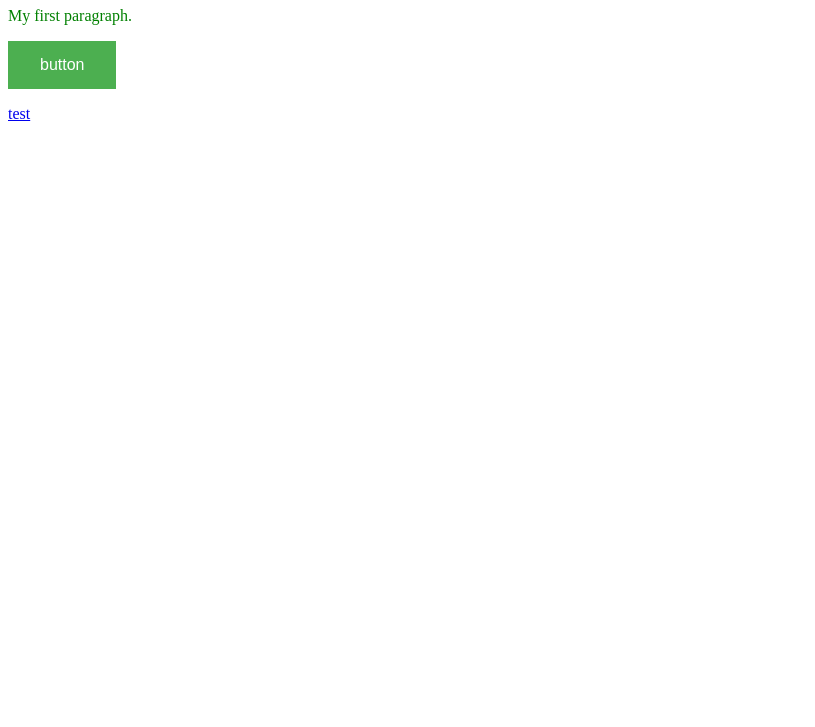
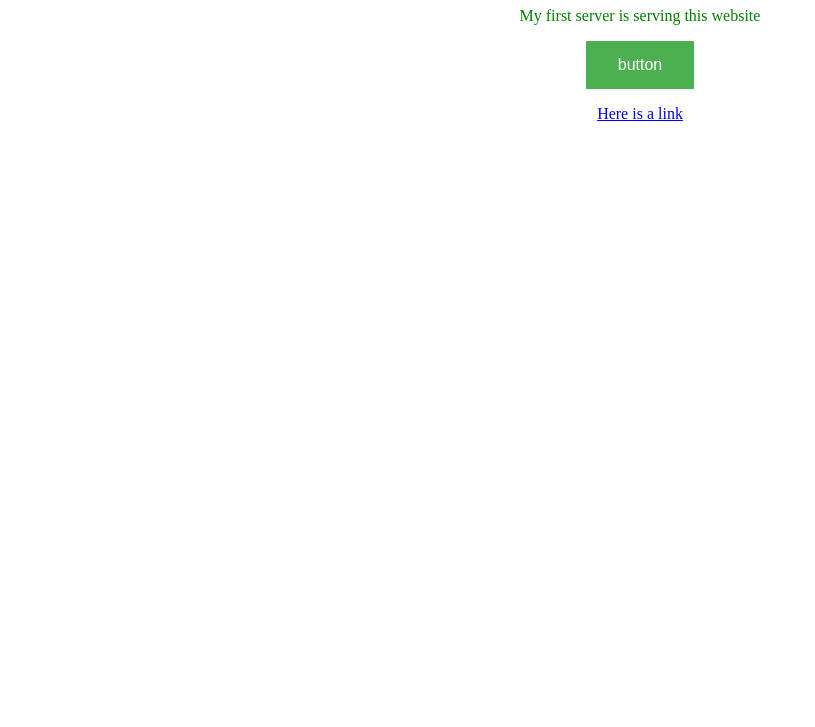
Before and after one commit to League-level5-Student/create-a-server-m990, a plain HTML site: page index.html in a window 1280 px wide. Shown: the part 73-800 px from the top of the page, without its empty margins (0-815 px from the left). Drawn offline with Linux system fonts and the light colour scheme.

Commit message:
make index slightly more interesting and refactor a bit.

```diff
--- a/index.html
+++ b/index.html
@@ -2,13 +2,14 @@
 <html>
 <link rel="stylesheet" href="styles.css" type="text/css">
 <body>
-
-<h1>My test</h1>
-<p>My first paragraph.</p>
+<div>
+<h1>Welcome</h1>
+<p>My first server is serving this website</p>
 <button onclick="myFunc();" id="myId">button</button>
 <br>
-<p><a href="test"> test </a>
+<p><a href="test"> Here is a link </a>
 </p>
+</div>
 </body>
 <script src="script.js"></script>
 </html>
--- a/styles.css
+++ b/styles.css
@@ -17,3 +17,11 @@ button{
     font-size: 16px;
 
 }
+
+div {
+	width: 500px;
+	height: 500px;
+	text-align: center;
+	margin: auto;
+
+}
```
Also changed, not shown: page.html (renamed from test.html), 1 other file.
